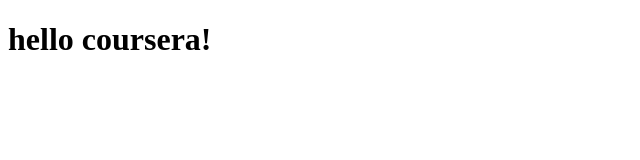
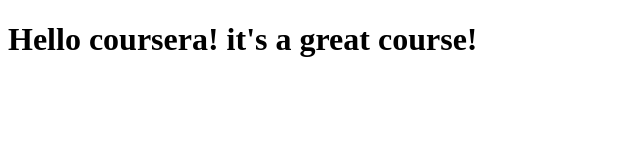
Before and after one commit to Bayget/coursera-test, a plain HTML site: page site/index.html in a window 1280 px wide. Shown: the whole page, without its empty margins (0-640 px from the left). Drawn offline with Linux system fonts and the light colour scheme.

Commit message:
small addition to the previous content.

```diff
--- a/site/index.html
+++ b/site/index.html
@@ -6,6 +6,6 @@
 	<title>hello coursera!</title>
 </head>
 <body>
-<h1>hello coursera!<h1>
+<h1>Hello coursera! it's a great course!<h1>
 </body>
 </html>
```
